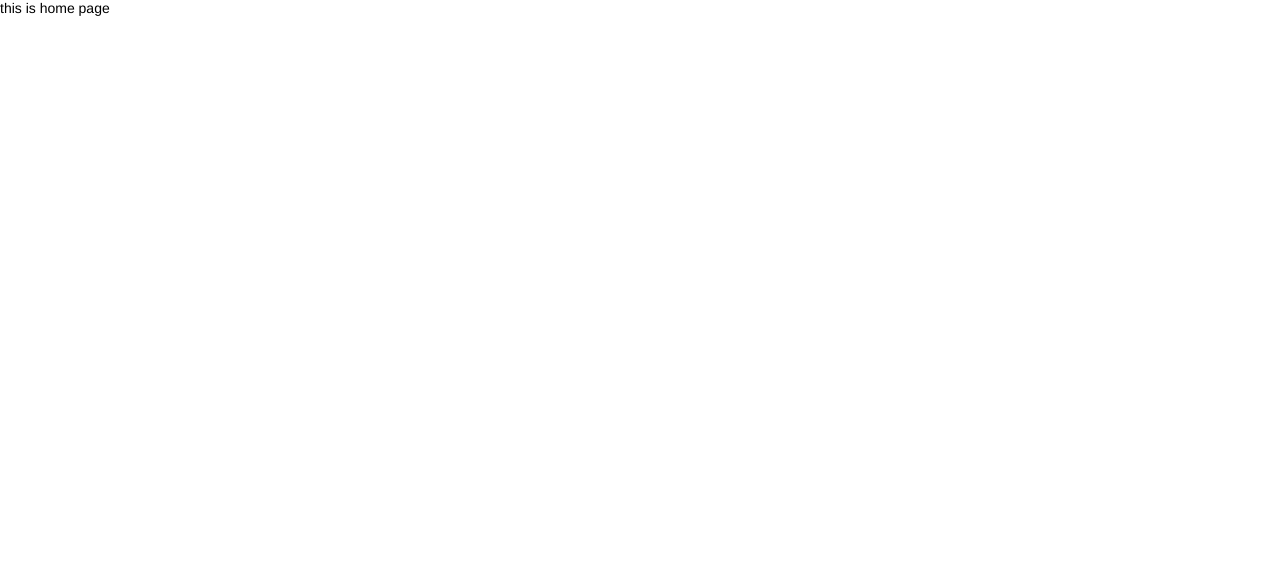
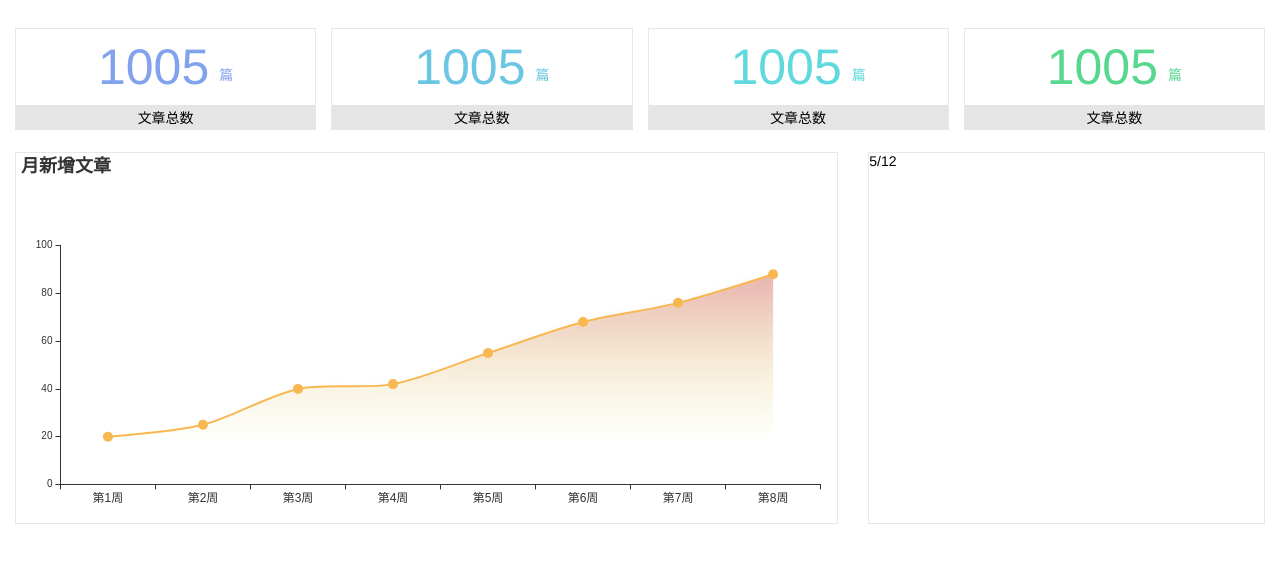
Before and after one commit to RBL3/big-event, a plain HTML site: page views/home.html in a window 1280 px wide. Drawn offline with Linux system fonts and the light colour scheme.

Commit message:
首页头部完成

```diff
--- /dev/null
+++ b/assets/css/home.css
@@ -0,0 +1,56 @@
+.container-fluid {
+    padding: 0 15px;
+    overflow: hidden;
+}
+
+.layui-row {
+    margin-top: 20px;
+}
+
+.grid-demo {
+    border: 1px solid #e7e7e9;
+}
+
+.layui-col-md3 .grid-demo {
+    height: 100px;
+    border: 1px solid #e7e7e9;
+    text-align: center;
+    display: flex;
+    flex-direction: column;
+}
+
+.layui-col-md3 .grid-demo .status {
+    flex: 1;
+    display: flex;
+    align-items: center;
+    justify-content: center;
+}
+
+.layui-col-md3 .grid-demo .status em {
+    font-size: 50px;
+    font-style: normal;
+}
+
+.layui-col-md3 .grid-demo .status span {
+    margin-left: 10px;
+    margin-top: 15px;
+}
+
+.layui-col-md3 .grid-demo b {
+    color: #000;
+    display: block;
+    width: 100%;
+    background-color: #e5e5e5;
+    padding: 2px 0;
+    font-weight: 400;
+}
+
+.center_chart {
+    margin-top: -20px;
+    padding: 0 15px;
+}
+
+.center_chart .layui-row .grid-demo {
+    height: 370px;
+    border: 1px solid #e7e7e9;
+}
--- /dev/null
+++ b/assets/js/home.js
@@ -0,0 +1,197 @@
+$(function () {
+    //  #83a2ed #6ac6e2 #5fd9de #58d88e
+    let color = ["#83a2ed", "#6ac6e2", "#5fd9de", "#58d88e"]
+    console.log($(".status"));
+    [...$(".status")].map((el, index) => el.style.color = color[index])
+
+    void function () {
+        var myChart = echarts.init(document.getElementById('chart1'));
+        var warningData = [
+            {
+                name: '第1周'
+                , value: 20
+            },
+            {
+                name: '第2周'
+                , value: 25
+            },
+            {
+                name: '第3周'
+                , value: 40
+            },
+            {
+                name: '第4周'
+                , value: 42
+            },
+            {
+                name: '第5周'
+                , value: 55
+            },
+            {
+                name: '第6周'
+                , value: 68
+            },
+            {
+                name: '第7周'
+                , value: 76
+            },
+            {
+                name: '第8周'
+                , value: 88
+            }
+        ];
+
+        var dateName = [];// 名称
+        var dataValue = []; //数值
+
+        //for循环chartsJSON
+        for (var i = 0; i < warningData.length; i++) {
+            dateName.push(warningData[i].name);
+            dataValue.push(warningData[i].value);
+        };
+
+        option = {
+            title: {
+                text: "月新增文章"
+            },
+            grid: {
+                left: "2%",
+                right: "2%",
+                bottom: "5%",
+                top: "25%",
+                containLabel: true,
+            },
+            tooltip: {
+                trigger: 'axis',
+                axisPointer: {
+                    lineStyle: {
+                        color: '#ddd'
+                    }
+                },
+                backgroundColor: 'rgba(255,255,255,1)',
+                padding: [5, 10],
+                textStyle: {
+                    color: '#7588E4',
+                },
+                extraCssText: 'box-shadow: 0 0 5px rgba(0,0,0,0.3)'
+            },
+
+            xAxis: {
+                type: 'category',
+                data: dateName,
+
+                splitLine: {
+                    show: false
+                },
+
+                axisLine: {
+                    lineStyle: {
+                        color: '#333'
+                    }
+                },
+
+            },
+            yAxis: {
+                splitLine: {
+                    show: false,
+                    color: "red",
+                },
+
+                axisLine: {
+
+                    lineStyle: {
+                        color: "#333",
+                    }
+                },
+                axisLabel: {
+                    textStyle: {
+                        fontSize: 10,
+                        color: "#333",
+                    }
+                }
+            },
+            series: [{
+                name: '销量预警',
+                type: 'line',
+                smooth: true,
+
+                symbol: 'circle',
+                symbolSize: 10,
+                data: dataValue,
+                areaStyle: {
+                    normal: {
+                        color: new echarts.graphic.LinearGradient(0, 0, 0, 1, [{
+                            offset: 0,
+                            color: 'rgba(205,52,42, 0.5)'
+                        }, {
+                            offset: 0.8,
+                            color: 'rgba(235,235,21, 0)'
+                        }], false),
+                        shadowColor: 'rgba(0, 0, 0, 0.1)',
+                        shadowBlur: 10
+                    },
+                },
+                itemStyle: {
+                    normal: {
+                        color: '#f7b851'
+                    }
+                },
+
+            }]
+        };
+
+        myChart.setOption(option);
+    }()
+
+
+
+
+
+
+
+
+
+
+
+
+
+
+
+
+
+
+
+
+
+
+
+
+
+
+
+
+
+
+
+
+
+
+
+
+
+
+
+
+
+
+
+
+
+
+
+
+
+
+
+
+})
--- a/views/home.html
+++ b/views/home.html
@@ -6,10 +6,66 @@
     <meta name="viewport" content="width=device-width, initial-scale=1.0">
     <title>Document</title>
     <link rel="stylesheet" href="../assets/lib/layui/css/layui.css">
+    <link rel="stylesheet" href="../assets/css/home.css">
 </head>
 
 <body>
-    this is home page
+    <!-- 文章统计 header 数值区域 -->
+    <div class="container-fluid">
+        <div class="layui-row layui-col-space15">
+            <div class="layui-col-md3">
+                <div class="grid-demo">
+                    <div class="status">
+                        <em>1005</em>
+                        <span>篇</span>
+                    </div>
+                    <b>文章总数</b>
+                </div>
+            </div>
+            <div class="layui-col-md3">
+                <div class="grid-demo">
+                    <div class="status">
+                        <em>1005</em>
+                        <span>篇</span>
+                    </div>
+                    <b>文章总数</b>
+                </div>
+            </div>
+            <div class="layui-col-md3">
+                <div class="grid-demo">
+                    <div class="status">
+                        <em>1005</em>
+                        <span>篇</span>
+                    </div>
+                    <b>文章总数</b>
+                </div>
+            </div>
+            <div class="layui-col-md3">
+                <div class="grid-demo">
+                    <div class="status">
+                        <em>1005</em>
+                        <span>篇</span>
+                    </div>
+                    <b>文章总数</b>
+                </div>
+            </div>
+        </div>
+    </div>
+
+    <!-- 中间可视图标区域区域 -->
+    <div class="center_chart">
+        <div class="layui-row layui-col-space30">
+            <div class="layui-col-md8">
+                <div class="grid-demo grid-demo-bg1" id="chart1"></div>
+            </div>
+            <div class="layui-col-md4">
+                <div class="grid-demo">5/12</div>
+            </div>
+        </div>
+    </div>
+    <script src="../assets/lib/echarts.min.js"></script>
+    <script src="../assets/lib/jquery.min.js"></script>
+    <script src="../assets/js/home.js"></script>
 </body>
 
 </html>
```
Also changed, not shown: index.html (+1 -1 lines).
